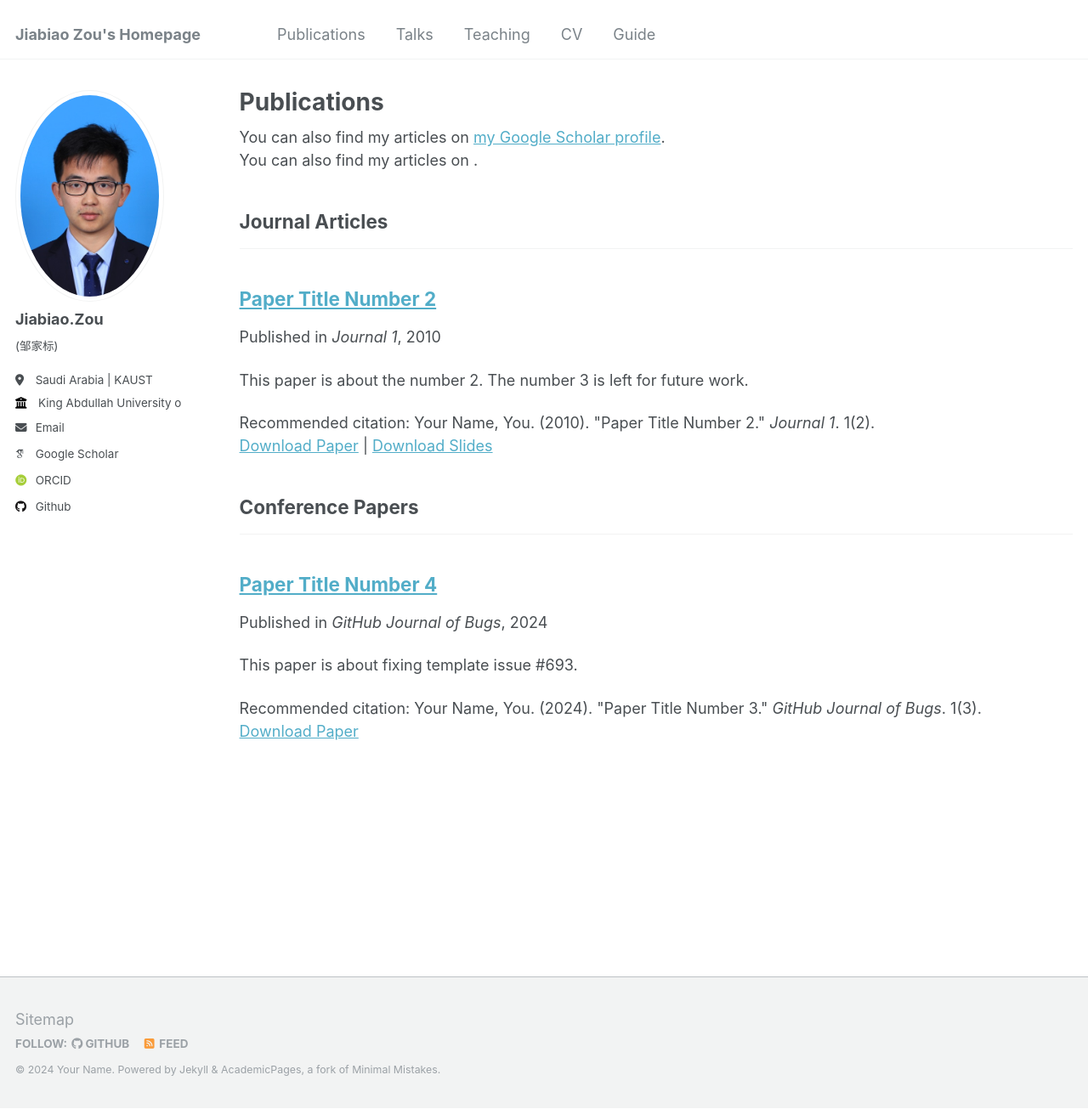
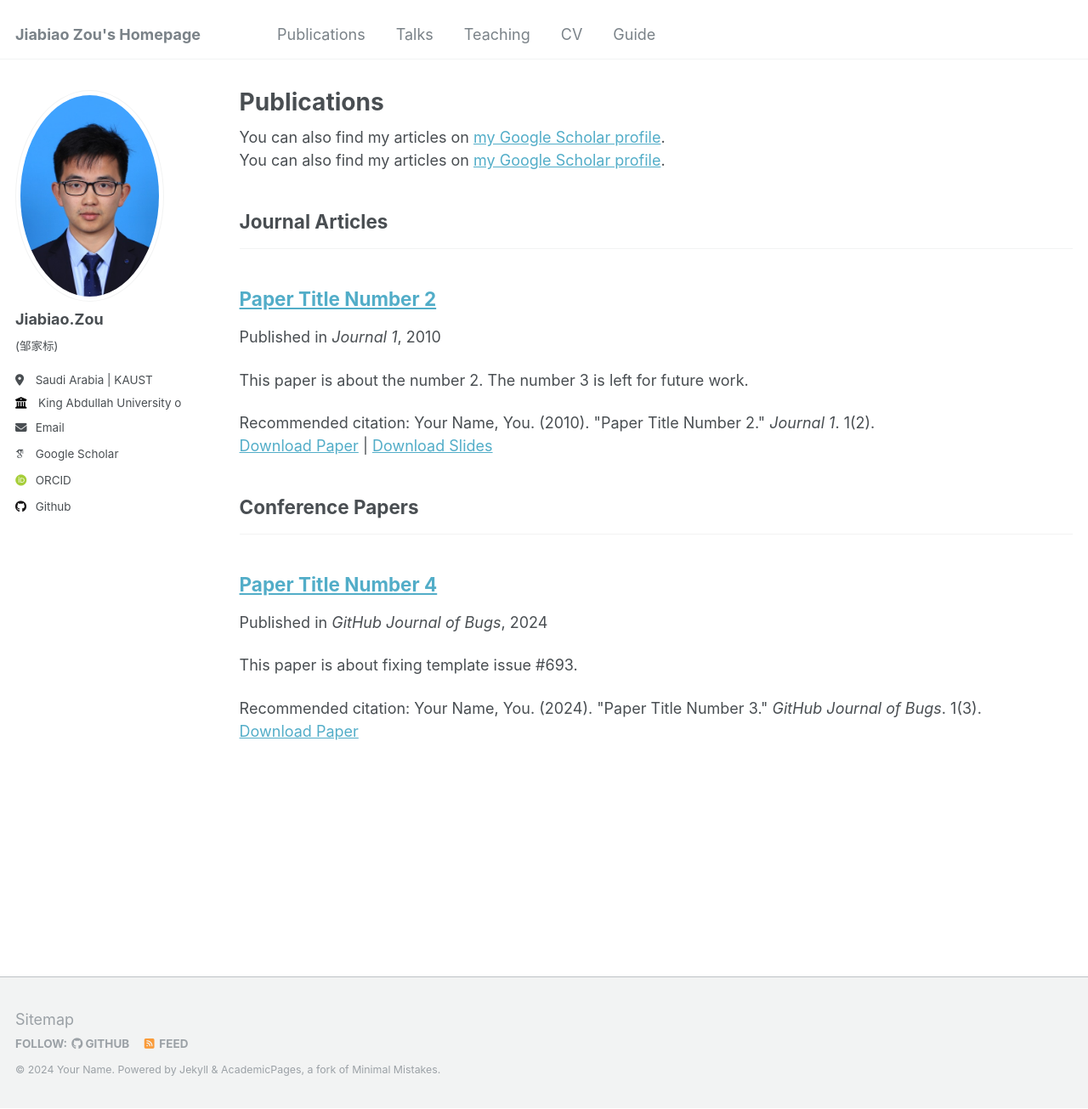
Before and after one commit to zouj-0124/zouj0124, a Jekyll site: the page built from _pages/publications.html, in a window 1280 px wide and 1305 px high. Shown: the whole window at 85% size. Built offline with Jekyll 4.4.1, drawn with Linux system fonts in a browser that asks for light colours; some web fonts are replaced.

Commit message:
Update publications.html

```diff
--- a/_pages/publications.html
+++ b/_pages/publications.html
@@ -7,7 +7,7 @@ author_profile: true
 
 {% if site.author.googlescholar %}
   <div class="wordwrap">You can also find my articles on <a href="{{site.author.googlescholar}}">my Google Scholar profile</a>.</div>
-  <div class="wordwrap">You can also find my articles on .</div>
+  <div class="wordwrap">You can also find my articles on <a href="{{site.author.googlescholar}}">my Google Scholar profile</a>.</div>
 {% endif %}
 
 {% include base_path %}
```
